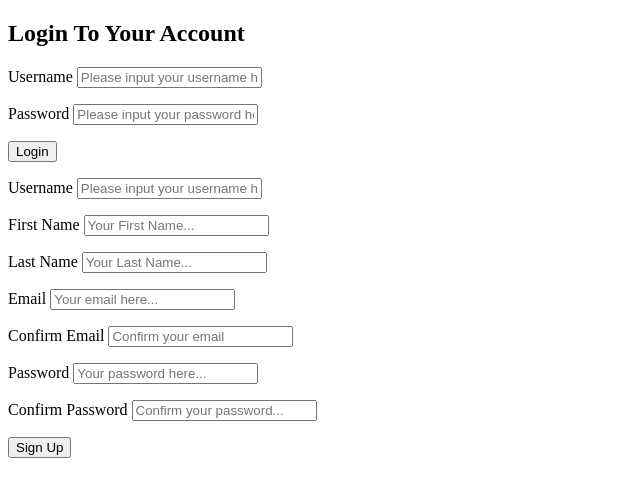
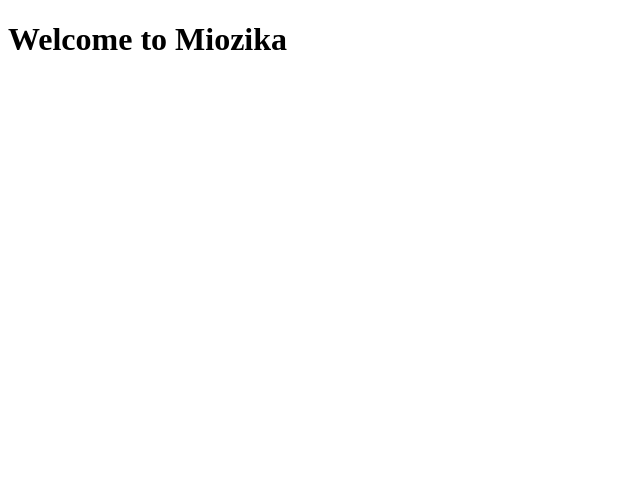
Before and after one commit to kenvilar/miozika, a PHP site: page / in a window 1280 px wide. Shown: the top 497 px of the page, without its empty margins (0-640 px from the left). Run offline with PHP 8.4, Linux system fonts and the light colour scheme.

Commit message:
Implement login handler

```diff
--- a/includes/classes/Constants.php
+++ b/includes/classes/Constants.php
@@ -1,6 +1,8 @@
 <?php
 
 class Constants {
+    public static $loginFailed = 'Incorrect username or password.';
+
     public static $userNameLimitChars = 'Your username must be between 5 and 20 characters!';
     public static $userNameExists = 'Your username already exists.';
 
--- a/includes/handlers/login-handler.php
+++ b/includes/handlers/login-handler.php
@@ -2,7 +2,10 @@
 
 if (isset($_POST['loginButton'])) {
     $username = $_POST['loginUsername'];
-    $username = strip_tags($username);
-    $username = ucfirst(strtolower($username));
-    echo $username;
+    $password = $_POST['loginPassword'];
+
+    $result = $account->login($username, $password);
+    if ($result) {
+        header('Location: index.php');
+    }
 }
--- a/index.php
+++ b/index.php
@@ -15,58 +15,8 @@ include 'includes/handlers/register-handler.php';
 </head>
 <body>
 
-<div id="inputContainer">
-    <form method="POST" action="<?php $_SERVER['PHP_SELF']; ?>" id="loginForm">
-        <h2>Login To Your Account</h2>
-        <p>
-            <label for="loginUsername">Username</label>
-            <input type="text" id="loginUsername" name="loginUsername" placeholder="Please input your username here..."
-                   required>
-        </p>
-        <p>
-            <label for="loginPassword">Password</label>
-            <input type="password" id="loginPassword" name="loginPassword"
-                   placeholder="Please input your password here..." required>
-        </p>
-        <p>
-            <button type="submit" name="loginButton">Login</button>
-        </p>
-    </form>
-
-    <form method="POST" action="<?php $_SERVER['PHP_SELF']; ?>" id="registerForm">
-        <p>
-            <label for="userName">Username</label>
-            <input type="text" name="userName" id="userName" placeholder="Please input your username here.." required>
-        </p>
-        <p>
-            <label for="firstName">First Name</label>
-            <input type="text" name="firstName" id="firstName" placeholder="Your First Name..." required>
-        </p>
-        <p>
-            <label for="lastName">Last Name</label>
-            <input type="text" id="lastName" name="lastName" placeholder="Your Last Name..." required>
-        </p>
-        <p>
-            <label for="email">Email</label>
-            <input type="email" id="email" name="email" placeholder="Your email here..." required>
-        </p>
-        <p>
-            <label for="confirmEmail">Confirm Email</label>
-            <input type="email" id="confirmEmail" name="confirmEmail" placeholder="Confirm your email" required>
-        </p>
-        <p>
-            <label for="password">Password</label>
-            <input type="password" id="password" name="password" placeholder="Your password here..." required>
-        </p>
-        <p>
-            <label for="confirmPassword">Confirm Password</label>
-            <input type="password" id="confirmPassword" name="confirmPassword" placeholder="Confirm your password..."
-                   required>
-        </p>
-        <p>
-            <button type="submit" name="registerButton">Sign Up</button>
-        </p>
-    </form>
+<div class="miozika-wrapper">
+    <h1>Welcome to Miozika</h1>
 </div>
 
 </body>
```
Also changed, not shown: includes/classes/Account.php (+12 -0 lines), login.php (added, +43 -0 lines).
